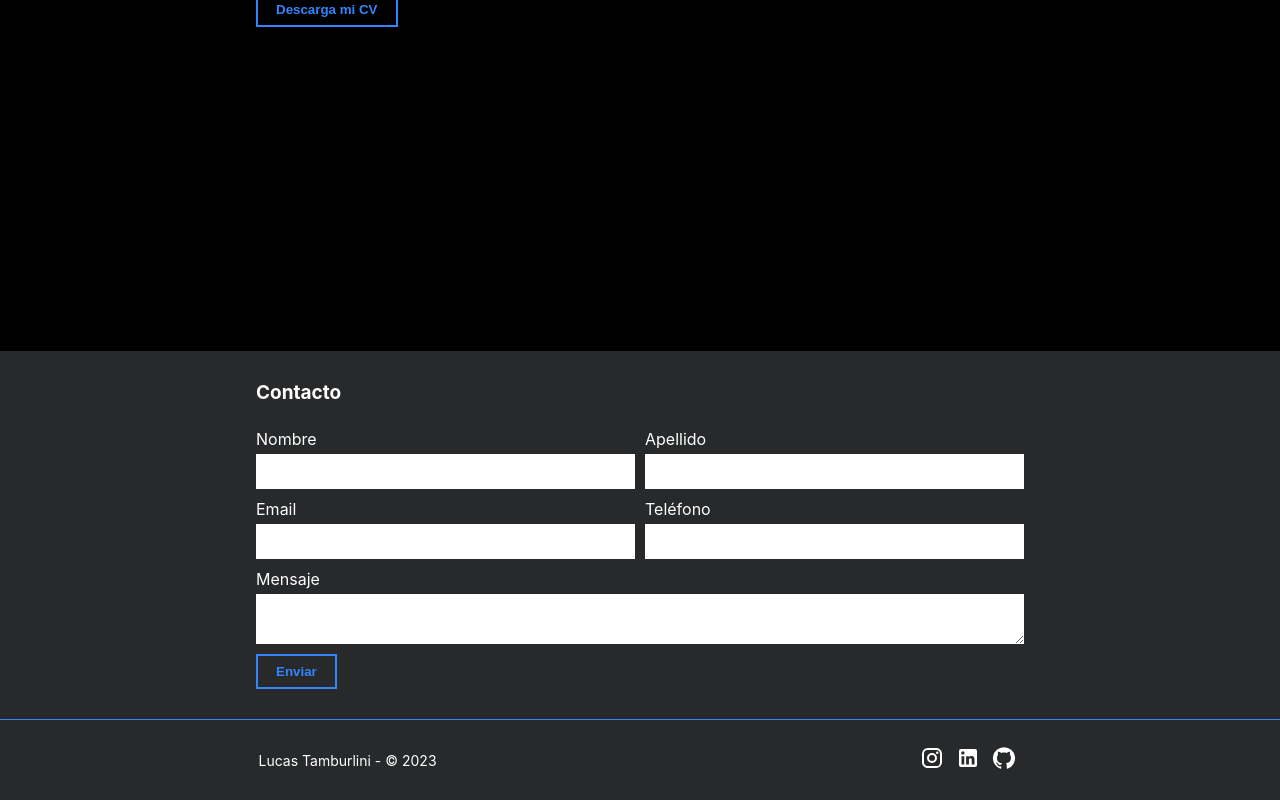
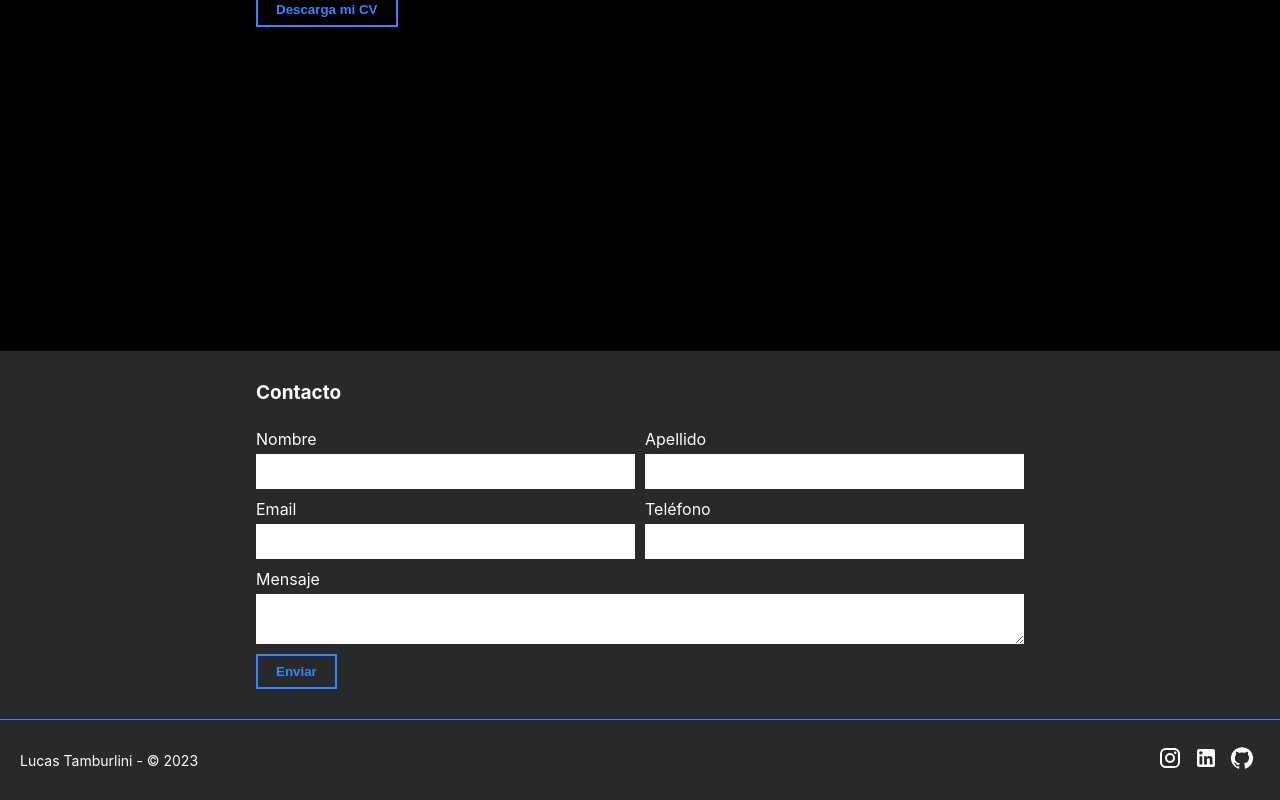
Before and after one commit to lucastamburlini/portfolio-viejo, a React (Create React App) app: page / in a window 1280 px wide. Shown: the part 1076-1876 px from the top of the page. Built offline with nearby package versions, Linux system fonts and the light colour scheme.

Commit message:
Detalles footer

```diff
--- a/src/pages/Banner.jsx
+++ b/src/pages/Banner.jsx
@@ -13,7 +13,6 @@ const Banner = () => {
         Siempre buscando nuevos desafíos para mejorar mis habilidades y crecer
         como profesional.
       </p>
-
     </div>
   );
 };
--- a/src/styles/footer.scss
+++ b/src/styles/footer.scss
@@ -2,7 +2,7 @@
 
 footer {
   display: flex;
-  justify-content: space-around;
+  justify-content: space-between;
   align-items: center;
   background-color: var(--color-bg-offset);
   padding: 20px;
```
